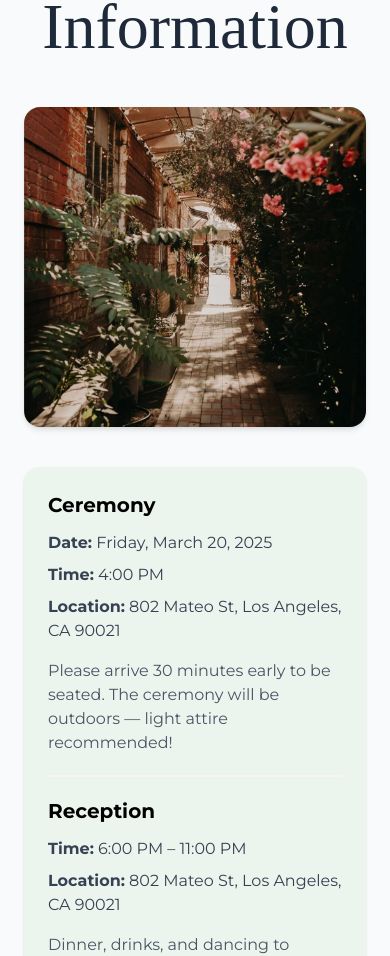
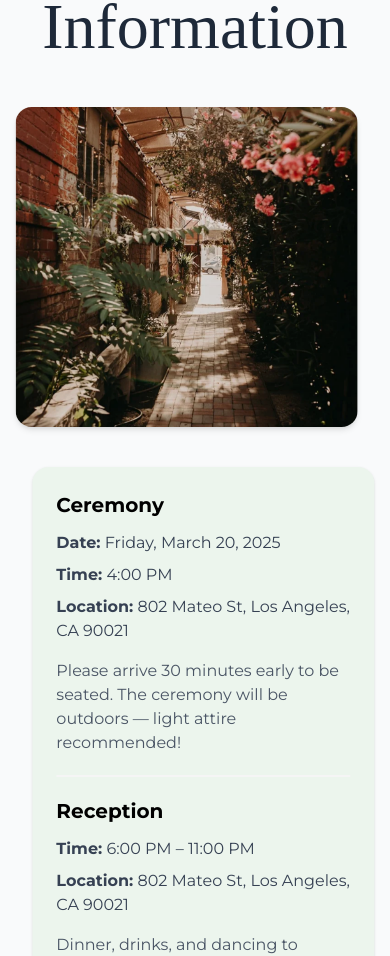
Before and after one commit to brianlpham21/mio-and-brian-wedding-rsvp, a Next.js app: page / in a window 390 px wide. Shown: the part 1041-1997 px from the top of the page. Built offline with nearby package versions, Linux system fonts and the light colour scheme.

Commit message:
animation change for wedding info

```diff
--- a/app/components/weddingInfo.tsx
+++ b/app/components/weddingInfo.tsx
@@ -1,16 +1,31 @@
 'use client';
 
-import { motion } from 'framer-motion';
+import { motion, useScroll, useTransform } from 'framer-motion';
 import Image from 'next/image';
+import { useRef } from 'react';
 
 export default function WeddingInfo() {
+  const ref = useRef(null);
+
+  // Track scroll progress relative to this section
+  const { scrollYProgress } = useScroll({
+    target: ref,
+    offset: ['start end', 'end start'],
+  });
+
+  // Subtle exit motion — columns move apart when leaving view
+  const leftX = useTransform(scrollYProgress, [0.7, 1], ['0%', '-60%']);
+  const rightX = useTransform(scrollYProgress, [0.7, 1], ['0%', '60%']);
+  const fadeOut = useTransform(scrollYProgress, [0.75, 1], [1, 0]);
+
   return (
     <section
+      ref={ref}
       id="info"
-      className="w-full sm:px-8 md:px-12 text-gray-800 pt-16 md:pt-20 pb-2 md:pb-6 lg:pb-10 px-6"
+      className="relative w-full sm:px-8 md:px-12 text-gray-800 pt-16 md:pt-20 pb-2 md:pb-6 lg:pb-10 px-6 overflow-hidden"
     >
       <div className="max-w-5xl mx-auto">
-        {/* Animated Heading */}
+        {/* Heading */}
         <motion.h2
           initial={{ opacity: 0, y: 20 }}
           whileInView={{ opacity: 1, y: 0 }}
@@ -23,12 +38,13 @@ export default function WeddingInfo() {
         </motion.h2>
 
         <div className="grid grid-cols-1 md:grid-cols-2 gap-10 items-center">
-          {/* Left: Animated Photo with Zoom */}
+          {/* Left Column — Image */}
           <motion.div
             initial={{ opacity: 0, y: 30 }}
             whileInView={{ opacity: 1, y: 0 }}
             transition={{ duration: 0.8 }}
             viewport={{ once: true }}
+            style={{ x: leftX, opacity: fadeOut }}
             className="relative w-full h-80 md:h-full rounded-2xl overflow-hidden shadow-md group"
           >
             <div className="absolute inset-0 transform transition-transform duration-700 ease-out group-hover:scale-105">
@@ -42,12 +58,13 @@ export default function WeddingInfo() {
             </div>
           </motion.div>
 
-          {/* Right: Animated Details Card */}
+          {/* Right Column — Info Card */}
           <motion.div
             initial={{ opacity: 0, y: 30 }}
             whileInView={{ opacity: 1, y: 0 }}
             transition={{ duration: 0.8, delay: 0.2 }}
             viewport={{ once: true }}
+            style={{ x: rightX, opacity: fadeOut }}
             className="bg-pastel-green-25 rounded-2xl shadow-sm p-6"
           >
             <h3 className="text-xl font-semibold mb-3 text-black">Ceremony</h3>
--- a/app/page.tsx
+++ b/app/page.tsx
@@ -105,7 +105,7 @@ export default function Main() {
       <section id="rsvp" className="w-full py-12 px-6 sm:px-8 md:px-12 bg-pastel-green-25">
         <div className="max-w-5xl mx-auto text-center">
           <h2
-            className="text-center leading-[1em]"
+            className="text-center leading-[1em] mb-3"
             style={{ fontFamily: 'Brother, serif', fontSize: 'clamp(4rem, 6vw, 5.5rem)' }}
           >
             Rsvp
```
